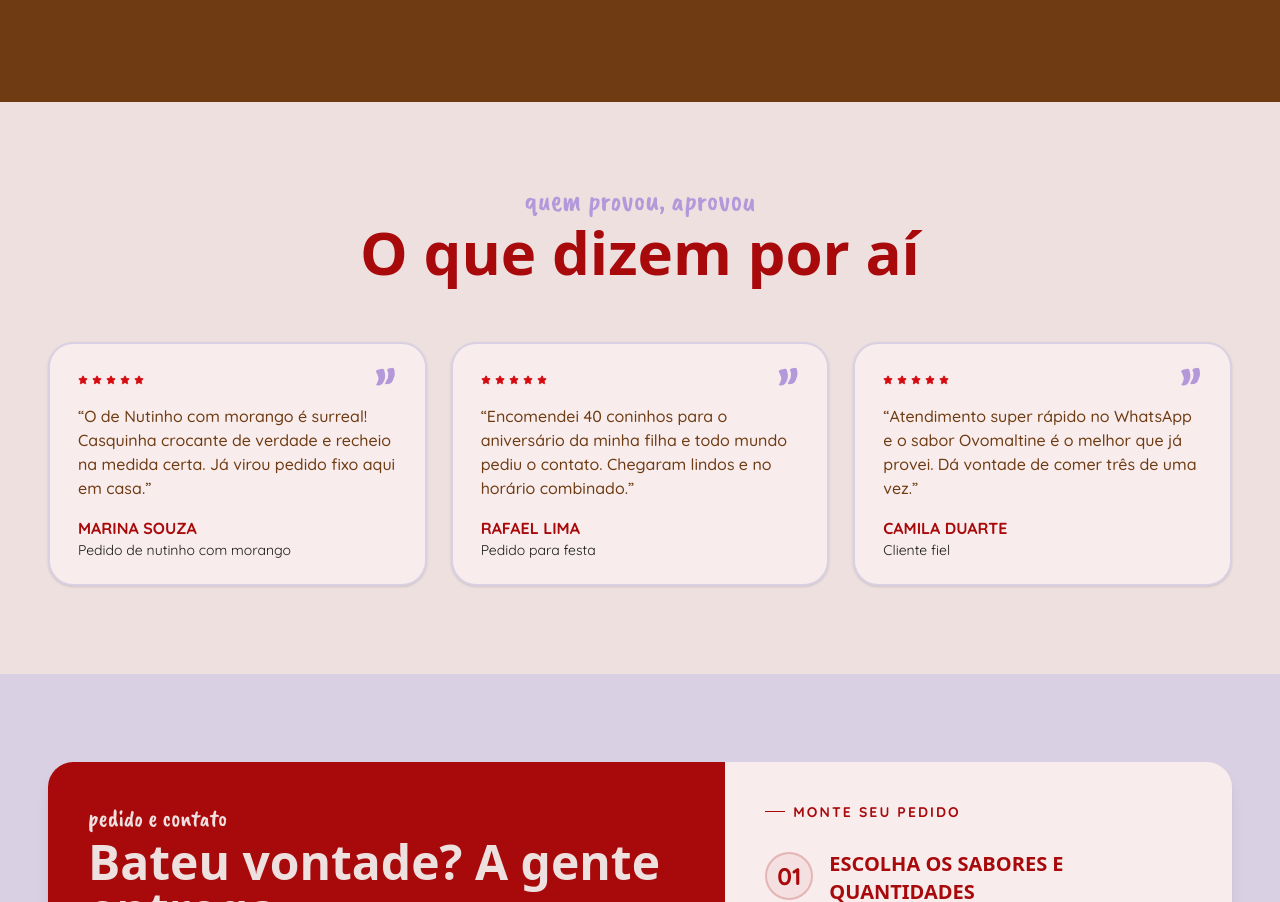
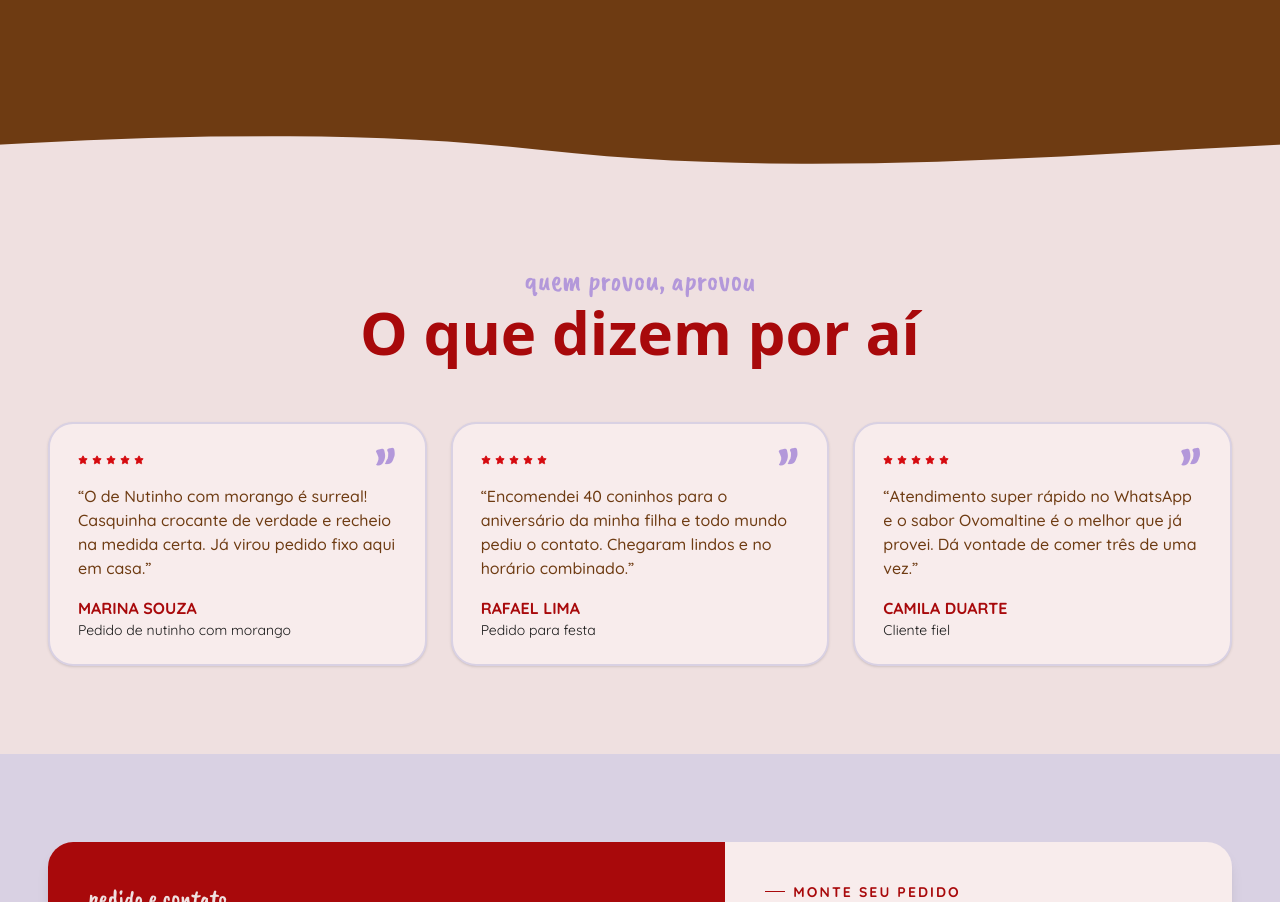
Before and after one commit to enzomakenzy/sweetas-lp, a React (Vite) app: page / in a window 1280 px wide. Shown: the part 4767-5669 px from the top of the page. Built offline with nearby package versions, Linux system fonts and the light colour scheme; a web font is replaced by a local one.

Commit message:
style: add inverted wave divider between social and reviews sections

```diff
--- a/src/pages/home/index.tsx
+++ b/src/pages/home/index.tsx
@@ -46,6 +46,11 @@ export default function Home() {
           className="bg-linear-to-b from-primary from-50% to-quaternary to-50% font-sans"
         />
         <Social />
+        <div className="w-full overflow-hidden h-20">
+          <svg viewBox="0 0 1200 120" preserveAspectRatio="none" className="w-[200%] h-16 md:h-24 animate-wave-inverse rotate-180">
+            <path d="M0,60 C200,120 400,0 600,60 C800,120 1000,0 1200,60 L1200,120 L0,120 Z" className="fill-quaternary" />
+          </svg>
+        </div>
         <Reviews />
         <Contact />
       </div>
```
